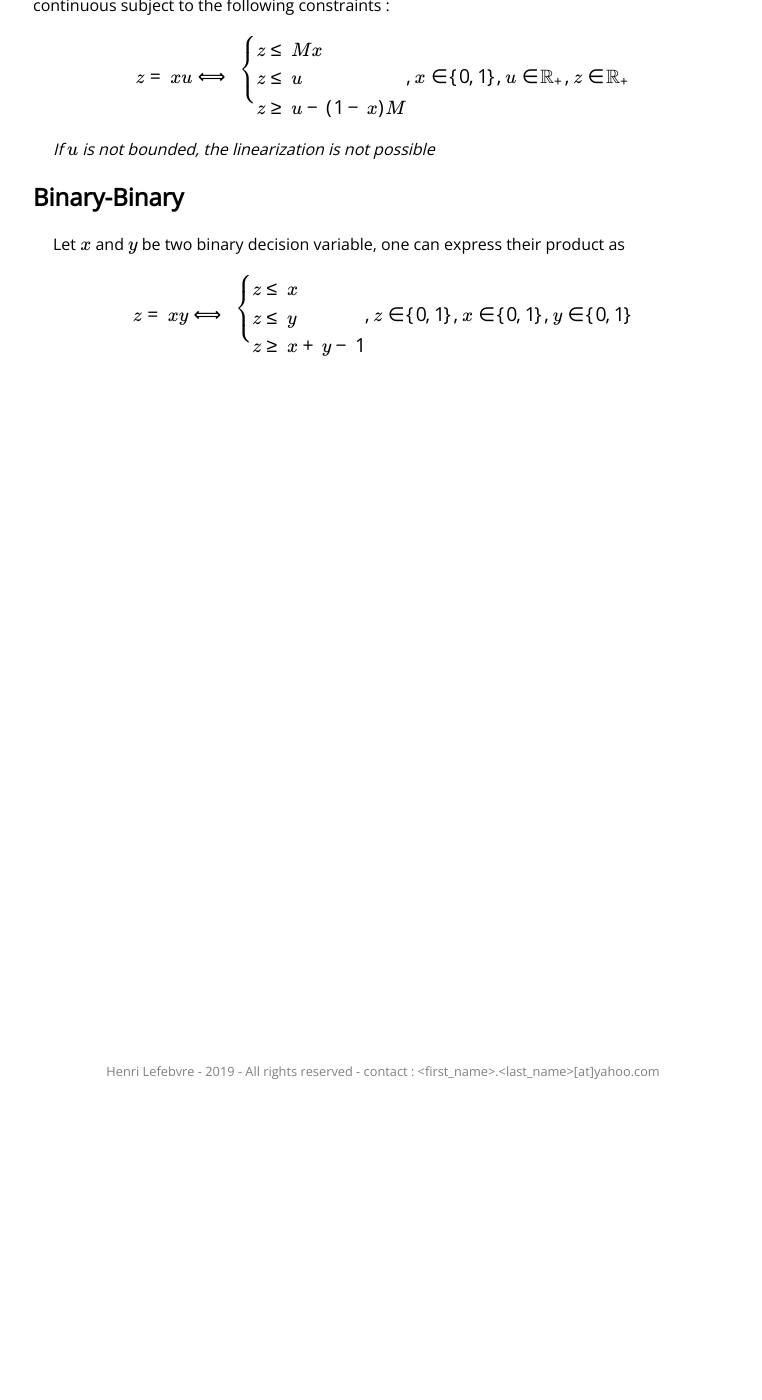
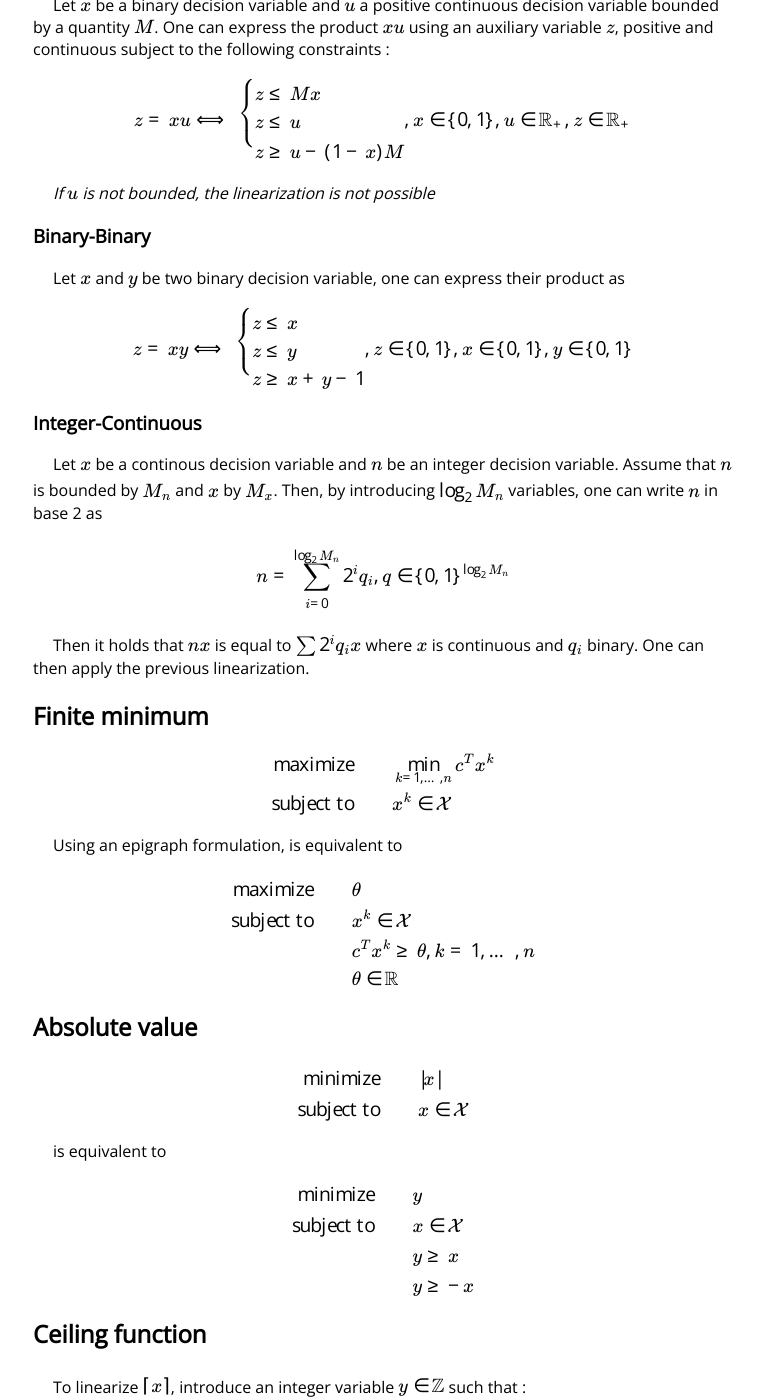
Before and after one commit to hlefebvr/hlefebvr.github.io, a Jekyll site: the page built from posts/linearization.md, in a window 1280 px wide and 1400 px high, scrolled down 270 px. Shown: the whole window, without its empty margins (257-1019 px from the left). Built offline with Jekyll 4.4.1, drawn with Linux system fonts in a browser that asks for light colours; formulas are drawn with MathJax 3; comment, search, counter and statistics services are not loaded; some of the changed text lies outside the part shown.

Commit message:
update linearization techniques

```diff
--- a/posts/linearization.md
+++ b/posts/linearization.md
@@ -1,12 +1,13 @@
 ---
 layout: post
 category: or
-title: Linearizing a product of decision variables
+title: Linearization cheatsheet
 short: Several linearization techniques
 date: 2019-03-25
 ---
 
-## Binary-Continuous positive
+## Bilinear terms
+### Binary-Continuous positive
 Let $$x$$ be a binary decision variable and $$u$$ a positive continuous decision variable bounded by a quantity $$M$$. One can express the product $$xu$$ using an auxiliary variable $$z$$, positive and continuous subject to the following constraints :
 
 $$
@@ -20,7 +21,7 @@ $$
 
 *If $$u$$ is not bounded, the linearization is not possible*
 
-## Binary-Binary
+### Binary-Binary
 Let $$x$$ and $$y$$ be two binary decision variable, one can express their product as
 
 $$
@@ -32,3 +33,62 @@ $$
     \end{cases},
     z \in\{0,1\},x\in\{0,1\}, y\in\{0,1\}
 $$
+
+### Integer-Continuous
+Let $$x$$ be a continous decision variable and $$n$$ be an integer decision variable. Assume that $$n$$ is bounded by $$M_n$$ and $$x$$ by $$M_x$$. Then, by introducing $$\log_2 M_n$$ variables, one can write $$n$$ in base 2 as
+
+$$ n = \sum_{i=0}^{\log_2 M_n} 2^iq_i, q\in\{0,1\}^{\log_2 M_n} $$
+
+Then it holds that $$nx$$ is equal to $$ \sum 2^iq_ix $$ where $$ x $$ is continuous and $$q_i$$ binary. One can then apply the previous linearization.
+
+## Finite minimum
+
+$$
+\begin{align}
+    \textrm{maximize} &&& \min_{k=1,\dots,n} c^Tx^k\\
+    \textrm{subject to} &&& x^k \in \mathcal X
+\end{align}
+$$
+
+Using an epigraph formulation, is equivalent to
+
+$$
+\begin{align}
+    \textrm{maximize} &&& \theta \\
+    \textrm{subject to} &&& x^k \in \mathcal X \\
+    &&& c^Tx^k\ge\theta, k=1,\dots,n \\
+    &&& \theta\in\mathbb R
+\end{align}
+$$
+
+## Absolute value
+
+$$
+\begin{align}
+    \textrm{minimize} &&& |x| \\
+    \textrm{subject to} &&& x \in \mathcal X
+\end{align}
+$$
+
+is equivalent to
+
+$$
+\begin{align}
+    \textrm{minimize} &&& y \\
+    \textrm{subject to} &&& x \in \mathcal X \\
+    &&& y\ge x \\
+    &&& y\ge -x
+\end{align}
+$$
+
+## Ceiling function
+
+To linearize $$ \left\lceil x \right\rceil $$, introduce an integer variable $$ y\in\mathbb Z$$ such that :
+
+$$ y = \left\lceil x \right\rceil \Leftrightarrow x - (1-\varepsilon) \le y \le x, \varepsilon\approx 0.00\dots 001 $$
+
+## Floor function
+
+To linearize $$ \left\lfloor x \right\rfloor $$, introduce an integer variable $$ y\in\mathbb Z$$ such that :
+
+$$  \left\lfloor x \right\rfloor \Leftrightarrow x\le y\le x + (1 - \varepsilon), \varepsilon\approx 0.00\dots 001  $$
```
